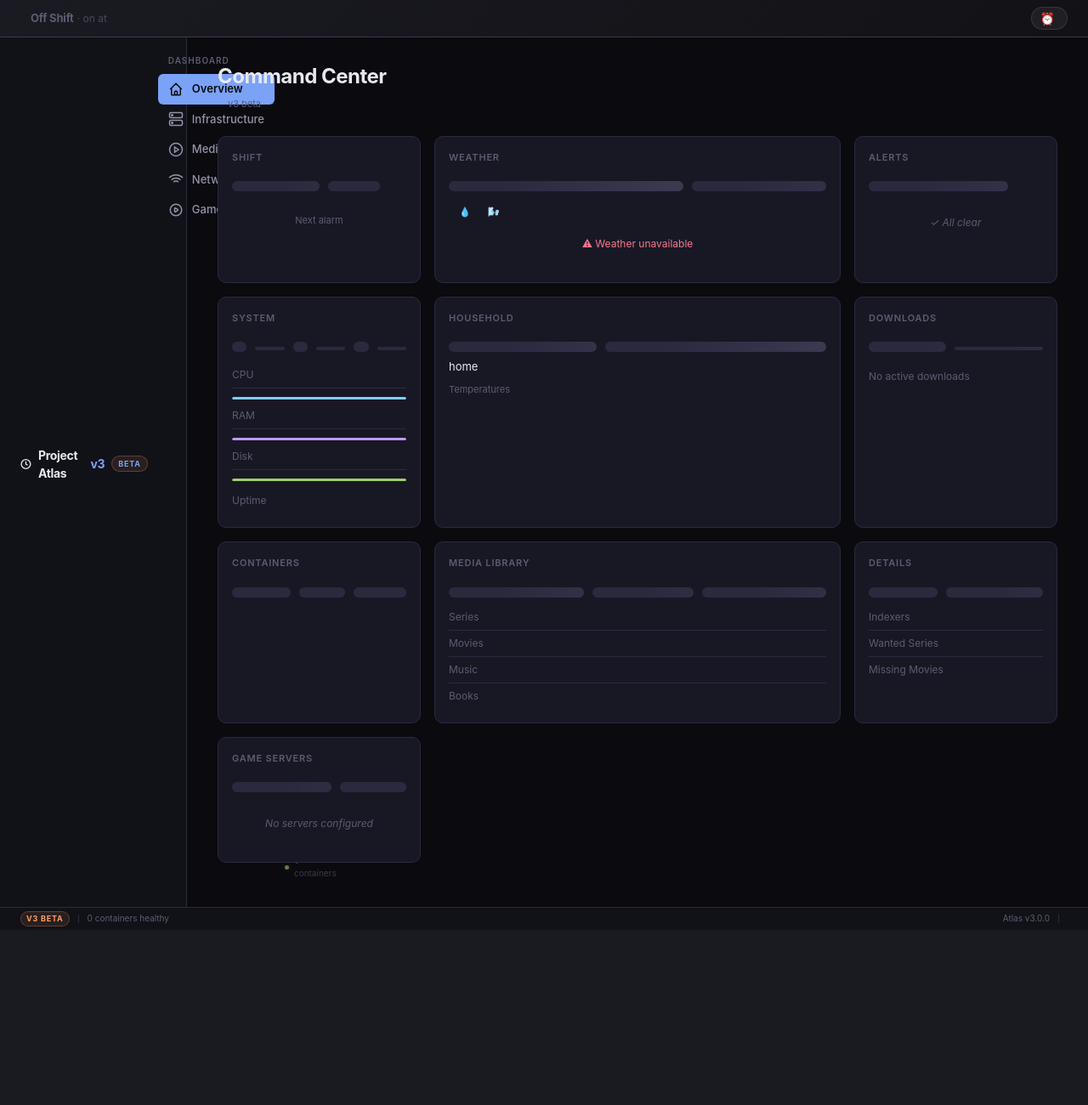
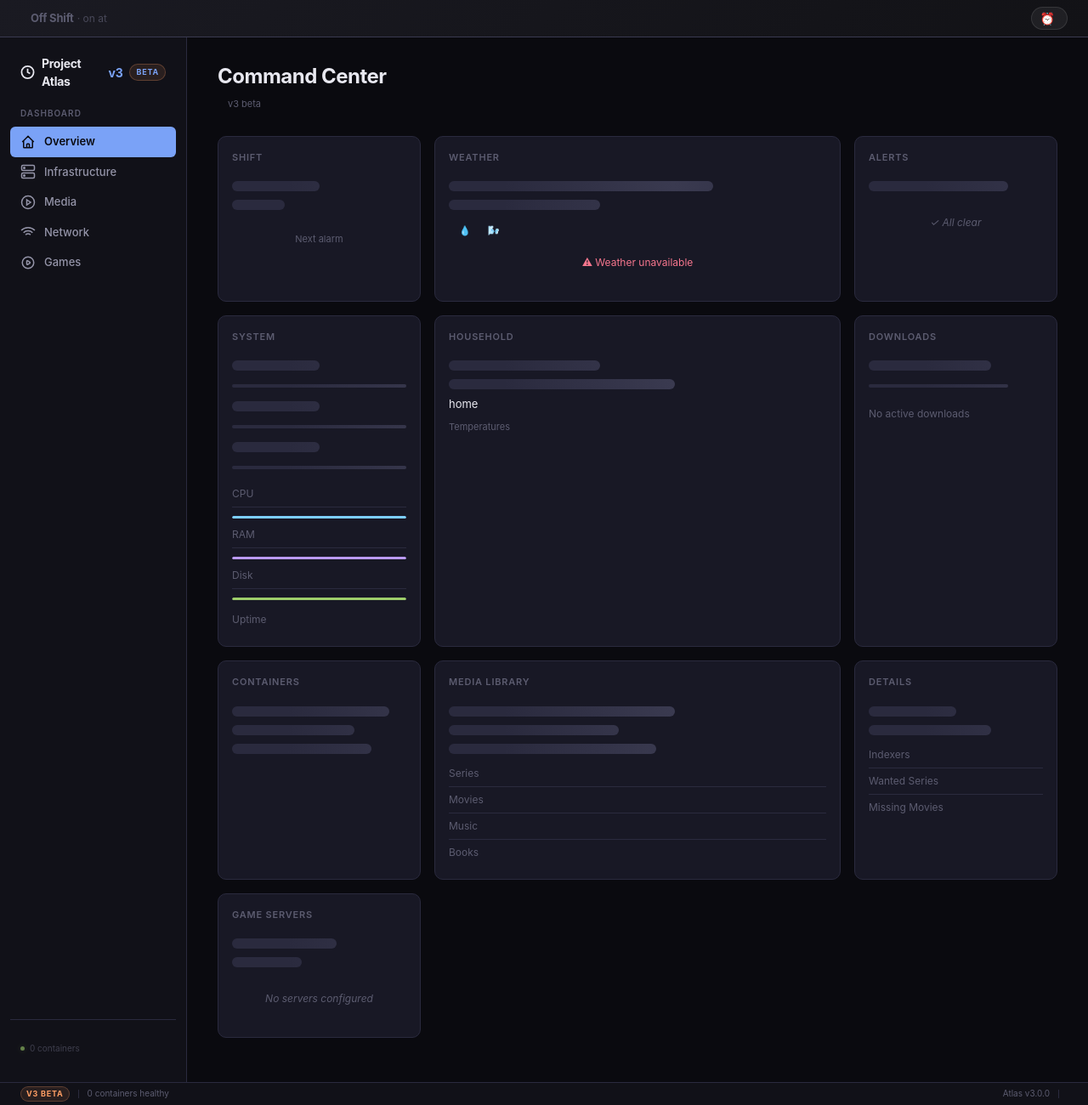
Before and after one commit to AlexBucket/atlas-command-center, a FastAPI app: page / in a window 1280 px wide. Shown: the whole page at 85% size. Before the commit the page ends 1090 px from the top, so only its background shows below. Run offline with FastAPI, Linux system fonts and the light colour scheme; some libraries are stand-ins or nearby versions.

Commit message:
Fix: restore flex-direction column for sidebar, activity-list, skeleton
Previous commit incorrectly changed all flex-direction instances
to row. Only the body should be row; the sidebar, activity-list,
and skeleton components need column for their internal layouts.

```diff
--- a/app/static/css/dashboard.css
+++ b/app/static/css/dashboard.css
@@ -137,7 +137,7 @@
   border-right: 1px solid var(--border);
   padding: 20px 12px;
   display: flex;
-  flex-direction: row;
+  flex-direction: column;
   flex-shrink: 0;
 }
 
@@ -517,7 +517,7 @@
 
 .activity-list {
   display: flex;
-  flex-direction: row;
+  flex-direction: column;
   gap: 2px;
 }
 
@@ -601,7 +601,7 @@
 .skeleton {
   padding: 8px 0;
   display: flex;
-  flex-direction: row;
+  flex-direction: column;
   gap: 10px;
 }
 
```
